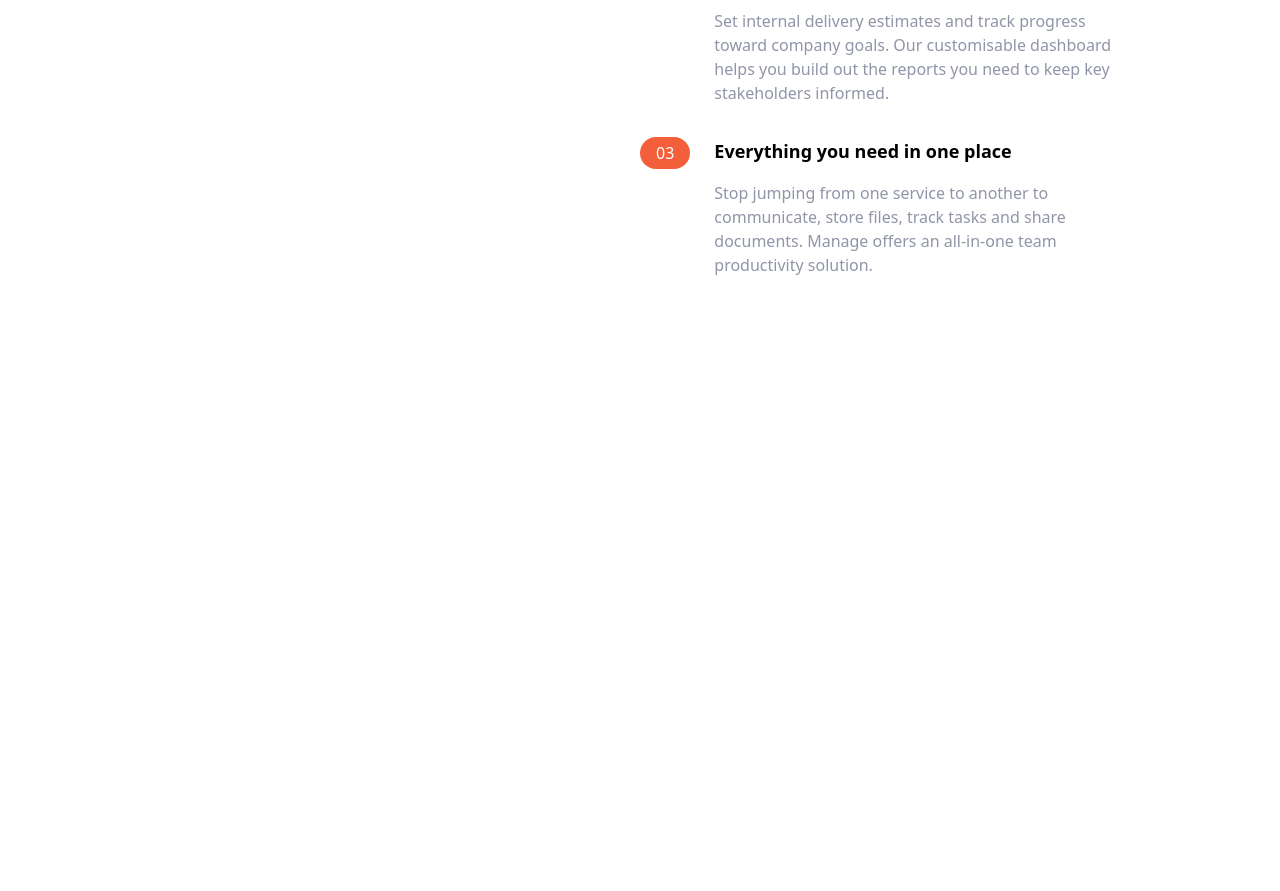
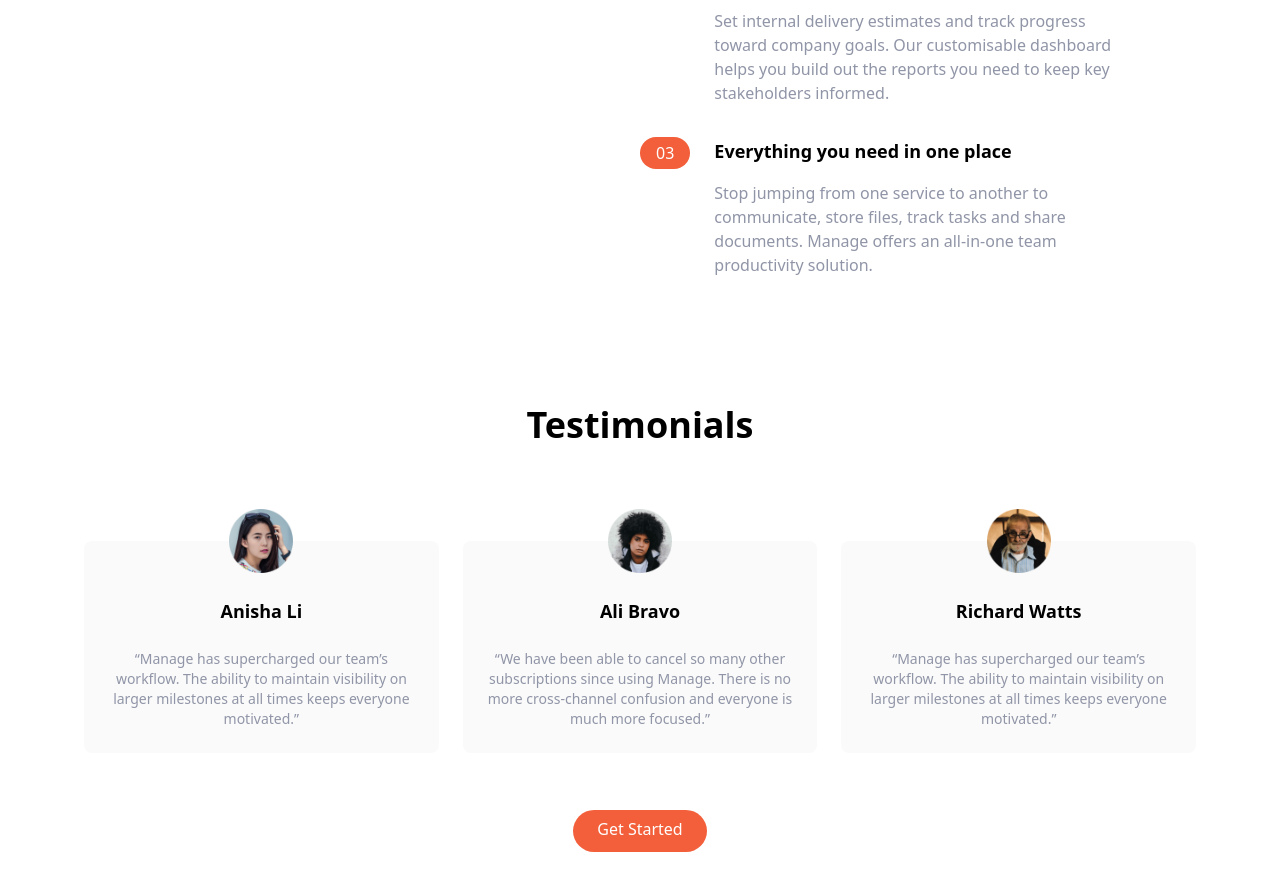
Before and after one commit to ash-automates/tailwind-landing-page, a website: page index.html in a window 1280 px wide. Shown: the part 831-1722 px from the top of the page. Before the commit the page ends 1108 px from the top, so only its background shows below. Drawn offline with Linux system fonts and the light colour scheme.

Commit message:
Add "Testimonials" section to the layout

```diff
--- a/index.html
+++ b/index.html
@@ -180,7 +180,71 @@
                 </div>
             </div>
         </section>
-
+        <!-- Testimonials Section -->
+        <section id="testimonials">
+            <!-- Container for the heading and the testimonials -->
+            <div class="max-w-6xl mt-32 px-5 mx-auto text-center">
+                <!-- Heading -->
+                <h2 class="text-4xl font-bold">
+                    Testimonials
+                </h2>
+                <!-- Testimonials Container -->
+                <div class="flex flex-col mt-24 md:flex-row md:space-x-6">
+                    <!-- Testimonial 1 -->
+                    <div class="flex flex-col items-center p-6 space-y-6 rounded-lg bg-veryLightGray md:w-1/3">
+                        <img
+                            class="w-16 -mt-14"
+                            src="./img/avatar-anisha.png"
+                            alt="Anisha"
+                        >
+                        <h5 class="text-lg font-bold">Anisha Li</h5>
+                        <p class="text-sm text-darkGrayishBlue ">
+                            “Manage has supercharged our team’s workflow. The ability to
+                            maintain visibility on larger milestones at all times keeps
+                            everyone motivated.”
+                        </p>
+                    </div>
+                    <!-- Testimonial 2 -->
+                    <div
+                        class="hidden flex-col items-center p-6 space-y-6 rounded-lg bg-veryLightGray md:flex md:w-1/3">
+                        <img
+                            class="w-16 -mt-14"
+                            src="./img/avatar-shanai.png"
+                            alt="Ali"
+                        >
+                        <h5 class="text-lg font-bold">Ali Bravo</h5>
+                        <p class="text-sm text-darkGrayishBlue ">
+                            “We have been able to cancel so many other subscriptions since
+                            using Manage. There is no more cross-channel confusion and
+                            everyone is much more focused.”
+                        </p>
+                    </div>
+                    <!-- Testimonial 3 -->
+                    <div
+                        class="hidden flex-col items-center p-6 space-y-6 rounded-lg bg-veryLightGray md:flex md:w-1/3">
+                        <img
+                            class="w-16 -mt-14"
+                            src="./img/avatar-richard.png"
+                            alt="Richard"
+                        >
+                        <h5 class="text-lg font-bold">Richard Watts</h5>
+                        <p class="text-sm text-darkGrayishBlue ">
+                            “Manage has supercharged our team’s workflow. The ability to
+                            maintain visibility on larger milestones at all times keeps
+                            everyone motivated.”
+                        </p>
+                    </div>
+                </div>
+                <div class="my-16">
+                    <a
+                        href="#"
+                        class="p-3 px-6 pt-2 rounded-full bg-brightRed text-white hover:bg-brightRedLight"
+                    >
+                        Get Started
+                    </a>
+                </div>
+            </div>
+        </section>
     </body>
 
 </html>
```
Also changed, not shown: css/main.css.
